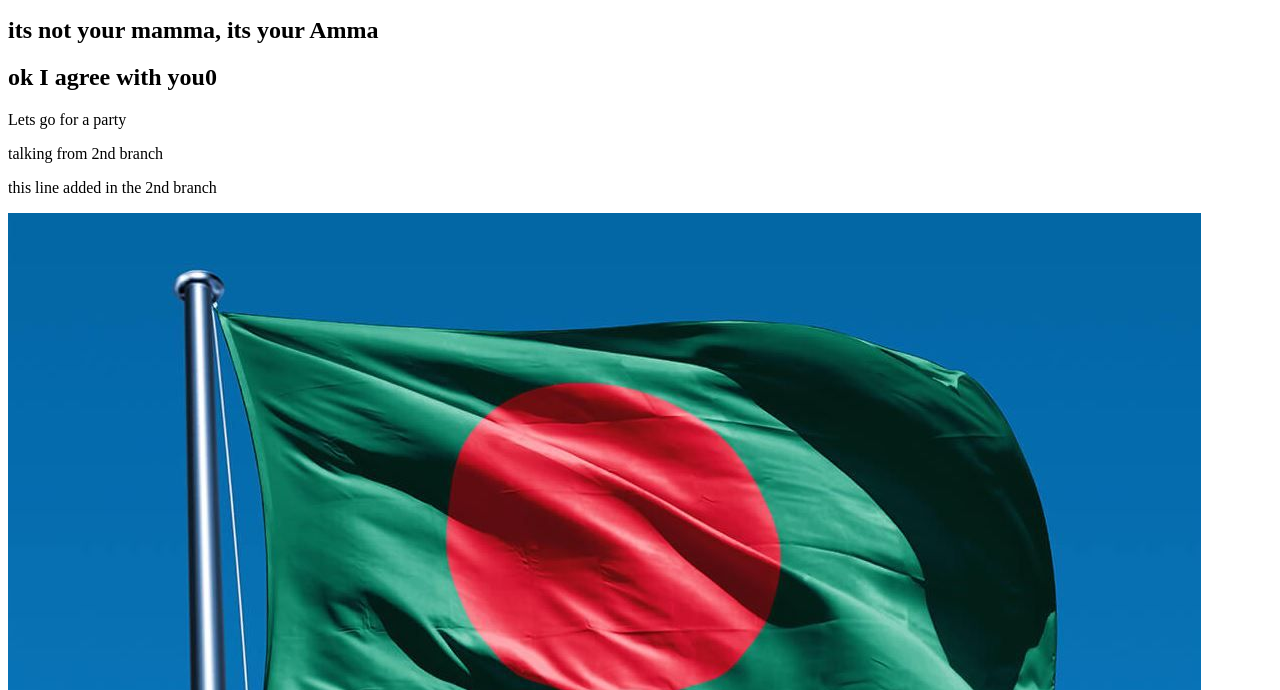
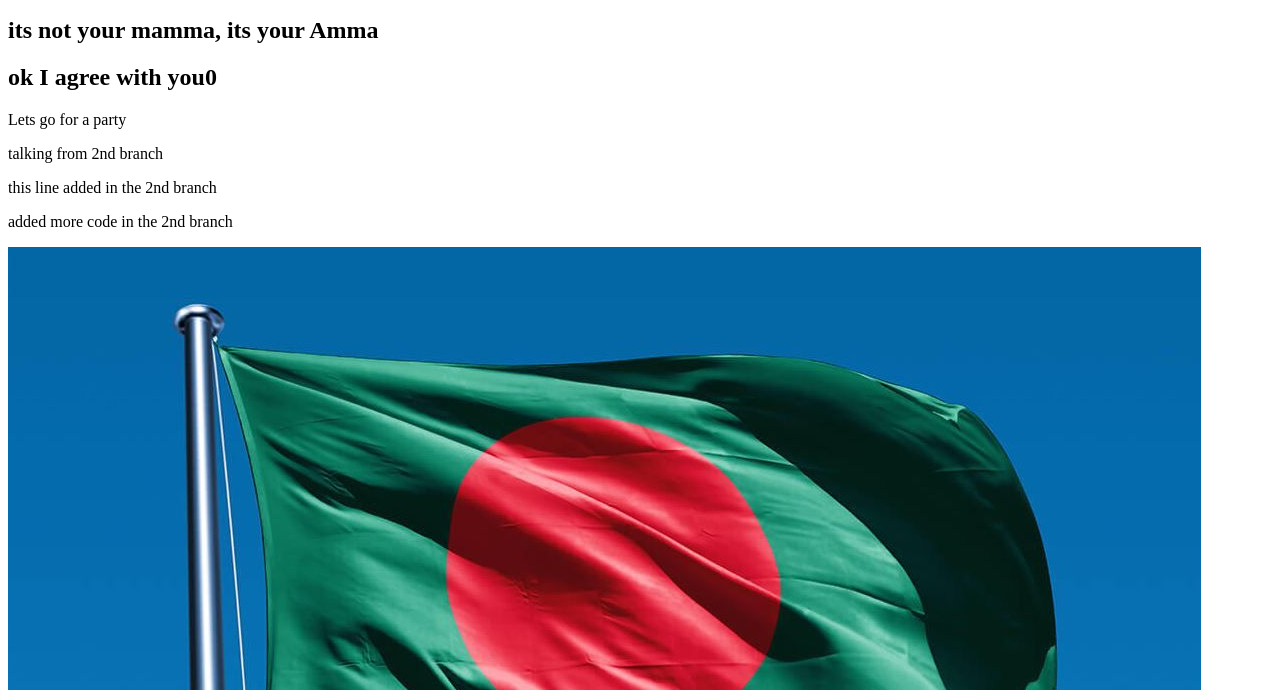
Before and after one commit to TahsinNurun/my-first-website-2, a plain HTML site: page index.html in a window 1280 px wide. Shown: the part 110-800 px from the top of the page. Drawn offline with Linux system fonts and the light colour scheme.

Commit message:
adding more code

```diff
--- a/index.html
+++ b/index.html
@@ -13,6 +13,7 @@
     <p>Lets go for a party</p>
     <p>talking from 2nd branch</p>
     <p>this line added in the 2nd branch</p>
+    <p>added more code in the 2nd branch</p>
     <img src="flag.jpg" alt="">
 </body>
 </html>
```
